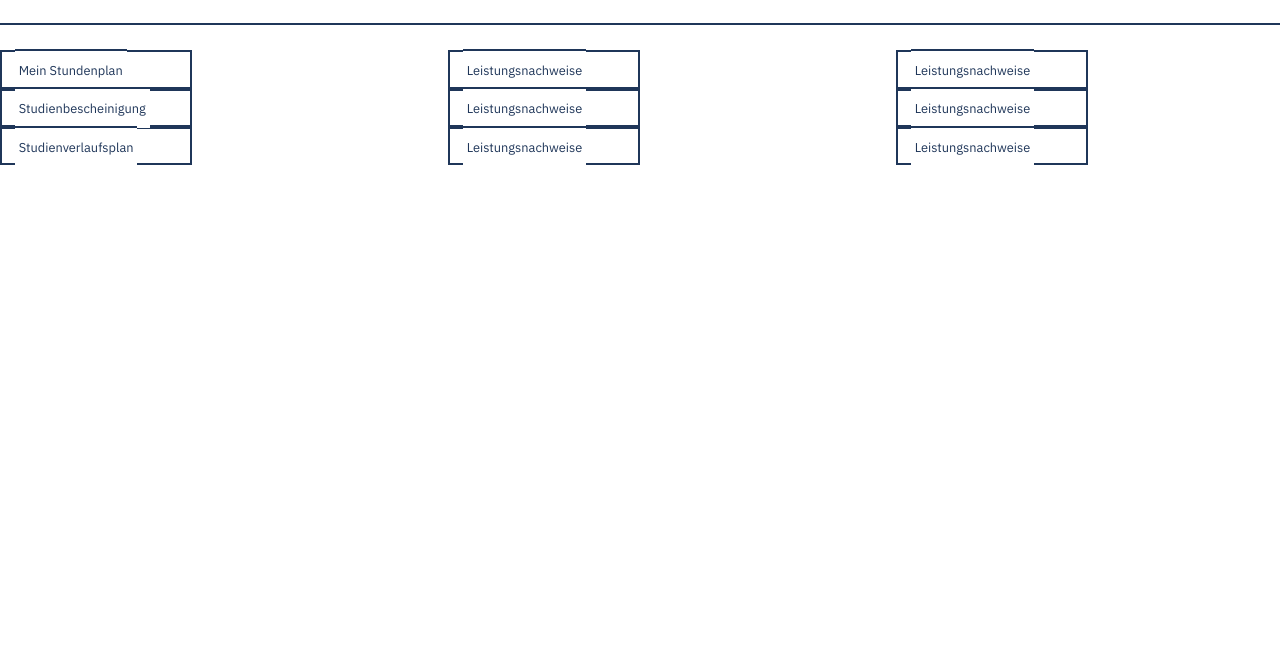
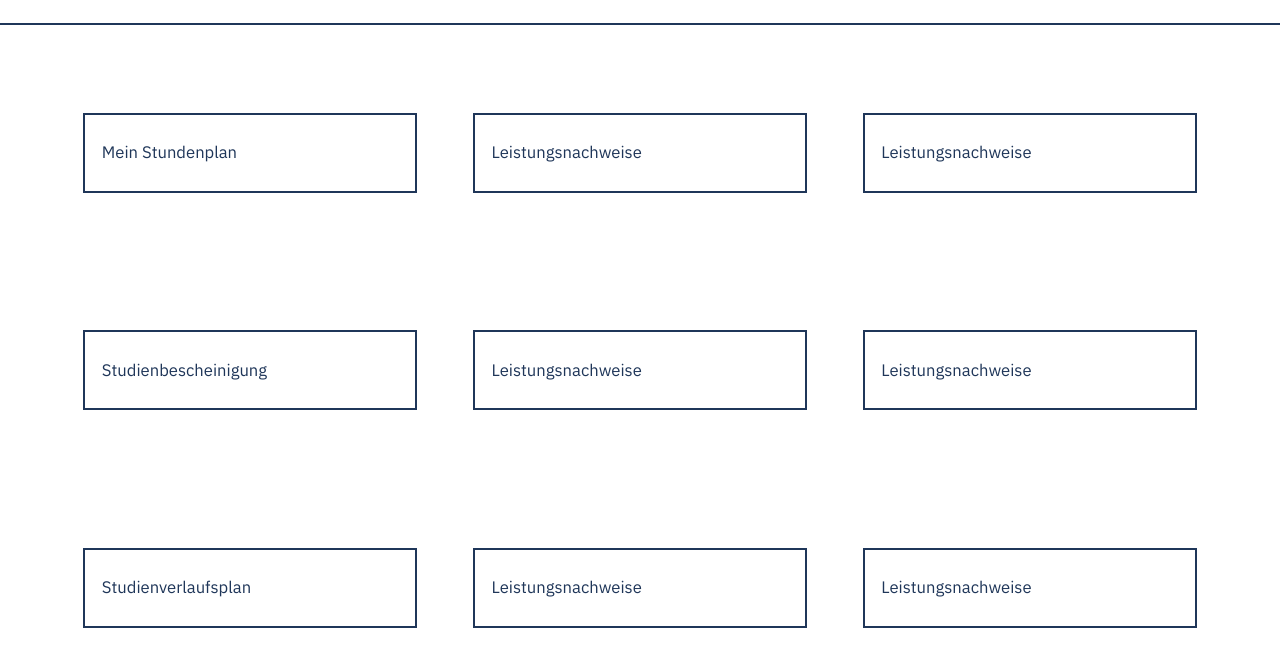
Before and after one commit to ghjez/mmi, a website: page profil.html in a window 1280 px wide. Shown: the part 67-734 px from the top of the page. Drawn offline with nearby package versions, Linux system fonts and the light colour scheme.

Commit message:
profile improved

```diff
--- a/profil.html
+++ b/profil.html
@@ -29,7 +29,7 @@
         </header>
 
         <hr>
-        <main class="feed" role="feed">
+        <main id="feed" role="feed">
             <div class="row">
                 <div class="column">
 
--- a/scripts/profilLoader.js
+++ b/scripts/profilLoader.js
@@ -61,7 +61,6 @@ function insertBlocks() {
 }
 
 function reloadmk2(){
-  alert("reloadmk2");
   if((window.innerWidth<=800) && (prev_width>800)){
     for(var i = 0; i < cols.length; i++) {
       cols[i].innerHTML = "";
--- a/styles/profil.css
+++ b/styles/profil.css
@@ -1,10 +1,7 @@
 #feed {
     width: 87vw;
-    height: 65vh;
+    height:80vh;
     margin: auto;
-    scroll-behavior: smooth;
-    overflow-y: scroll;
-
 }
 
 .row {
@@ -13,22 +10,29 @@
     justify-content: space-between;
     /* padding: 0 4px; */
     padding: 0;
+    height: 100%;
 }
 
 /* Create four equal columns that sits next to each other */
 .column {
+    display:flex;
+    flex-direction: column;
     flex: 33%;
     max-width: 30%;
     /* padding: 0 4px; */
     padding: 0;
+    gap: 1vw;
+    height: 100%;
+    align-items: center;
+    justify-content: space-around;
 }
 
 .column .profil {
     /* MenuButton */
     /* width: 233px;
     height: 63px; */
-    width: 15vw;
-    height: 3vw;
+    width: 100%;
+    height: 10vh;
     border-color: #1F3659;
     border-style: solid;
     border-width: .2vw;
@@ -40,7 +44,7 @@
     /* Inside auto layout */
     display: flex;
     align-items: center;
-    justify-content: space-between;
+    justify-content: stretch;
 
     /* Font properties */
     font-family: 'IBM Plex Sans', sans-serif;
@@ -91,7 +95,6 @@
     }
 }
 
-
 .profil img {
     /* aspect ratio should be 1:2.5 */
     object-fit: cover;
@@ -101,18 +104,12 @@
 .profil label{
     width: fit-content;
     height: fit-content;
-    background: #FFFFFF;
-    border-top: .2vw solid #1F3659;
 
     padding: 0.3vw;
     color: #1F3659;
 
     /* Font properties */
     font-family: 'IBM Plex Sans', sans-serif;
-    font-size: 1vw;
-    font-weight: 500;
-    /* line-height: 31px; */
-    letter-spacing: 0em;
     text-align: left;
     text-decoration: none;
 
```
